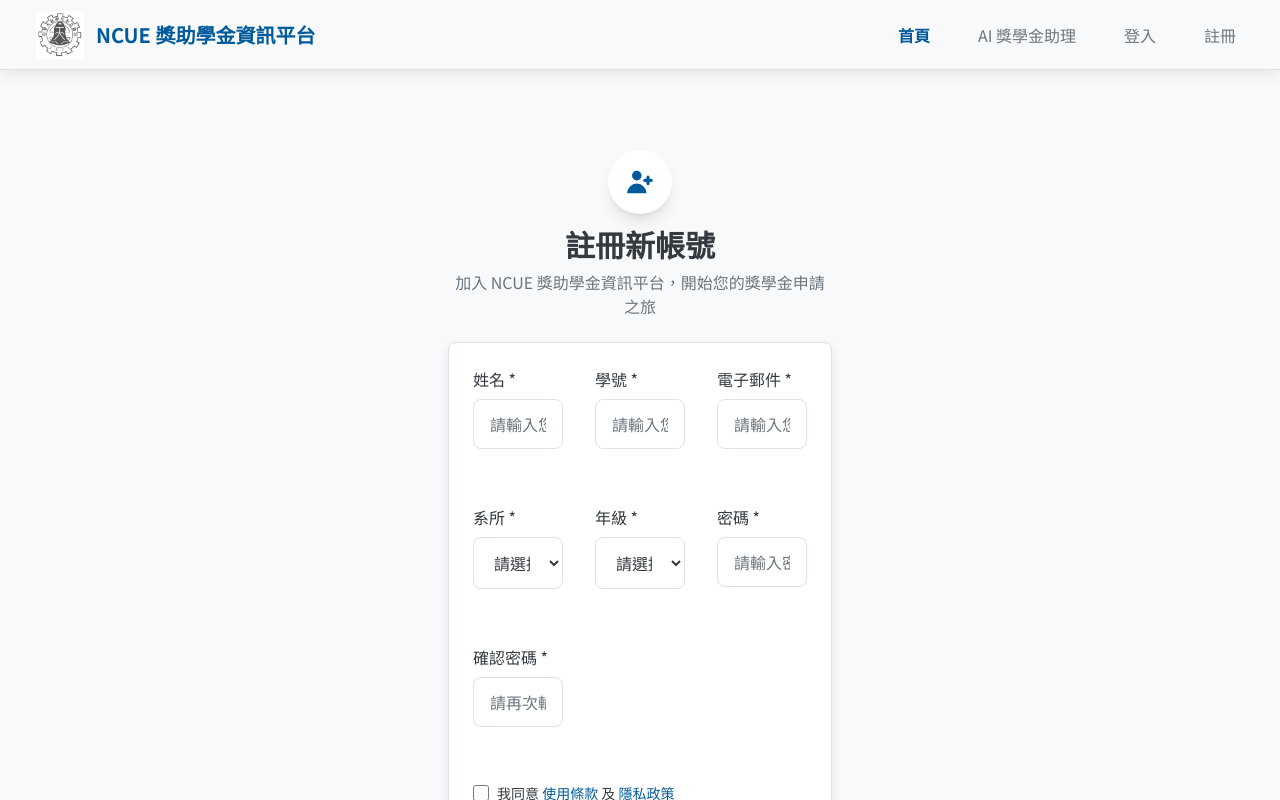
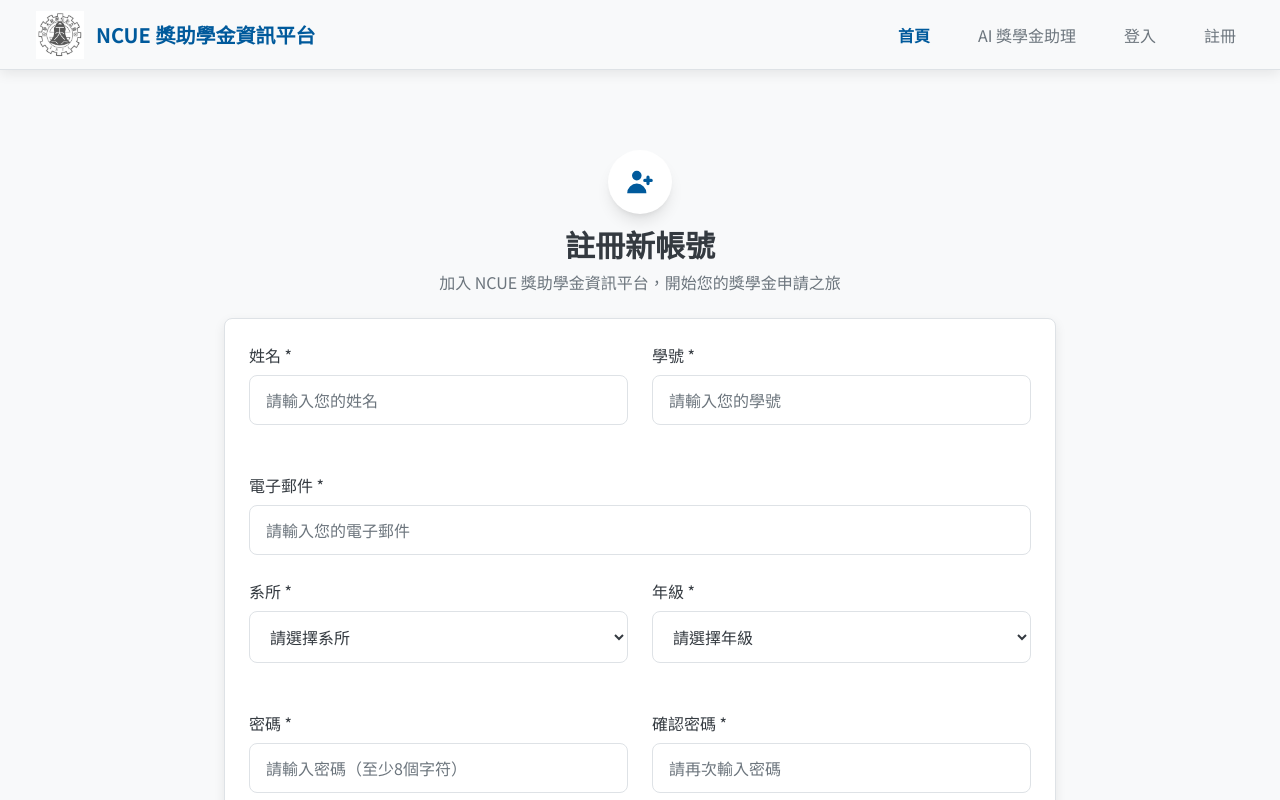
Before and after one commit to NCUESA/Dorm10-DMS, a Next.js app: page /register in a window 1280 px wide. Shown: the top 800 px of the page. Built offline with nearby package versions, Linux system fonts and the light colour scheme.

Commit message:
fix: register layout

```diff
--- a/src/app/(auth)/layout.jsx
+++ b/src/app/(auth)/layout.jsx
@@ -1,7 +1,7 @@
 export default function AuthLayout({ children }) {
   return (
     <div className="flex items-center justify-center py-4 sm:py-12 px-3 sm:px-6 lg:px-8" style={{ backgroundColor: 'var(--background)' }}>
-      <div className="w-full max-w-md space-y-8">
+      <div className="w-full max-w-4xl space-y-8">
         {children}
       </div>
     </div>
--- a/src/app/(auth)/register/page.jsx
+++ b/src/app/(auth)/register/page.jsx
@@ -196,7 +196,7 @@
 
   return (
     <div className="flex items-center justify-center py-8 px-4 sm:px-6 lg:px-8" style={{ backgroundColor: 'var(--background)' }}>
-      <div className="max-w-6xl w-full">
+      <div className="max-w-4xl w-full">
         {/* Logo 和標題 */}
         <div className="text-center mb-6">
           <div className="flex justify-center mb-3">
@@ -216,7 +216,7 @@
 
         {/* 註冊表單 */}
         <div className="card">
-          <form onSubmit={handleSubmit} className="space-y-8">
+          <form onSubmit={handleSubmit} className="space-y-6">
             {errors.submit && (
               <div className="p-4 rounded-lg" style={{ backgroundColor: '#fee', color: 'var(--error)', border: '1px solid var(--error)' }}>
                 {errors.submit}
@@ -229,7 +229,7 @@
               </div>
             )}
 
-            <div className="grid grid-cols-1 md:grid-cols-2 xl:grid-cols-3 gap-6 lg:gap-8">
+            <div className="grid grid-cols-1 sm:grid-cols-2 gap-4 sm:gap-6">
               <div className="form-group">
                 <label htmlFor="name" className="form-label">
                   姓名 *
@@ -268,8 +268,9 @@
                   <p className="form-error">{errors.studentId}</p>
                 )}
               </div>
+            </div>
 
-              <div className="form-group md:col-span-2 xl:col-span-1">
+            <div className="form-group">
               <label htmlFor="email" className="form-label">
                 電子郵件 *
               </label>
@@ -288,9 +289,8 @@
                 <p className="form-error">{errors.email}</p>
               )}
             </div>
-            </div>
 
-            <div className="grid grid-cols-1 md:grid-cols-2 xl:grid-cols-3 gap-6 lg:gap-8">
+            <div className="grid grid-cols-1 sm:grid-cols-2 gap-4 sm:gap-6">
               <div className="form-group">
                 <label htmlFor="department" className="form-label">
                   系所 *
@@ -334,7 +334,9 @@
                   <p className="form-error">{errors.year}</p>
                 )}
               </div>
+            </div>
 
+            <div className="grid grid-cols-1 sm:grid-cols-2 gap-4 sm:gap-6">
               <div className="form-group">
                 <label htmlFor="password" className="form-label">
                   密碼 *
@@ -354,9 +356,7 @@
                   <p className="form-error">{errors.password}</p>
                 )}
               </div>
-            </div>
 
-            <div className="grid grid-cols-1 md:grid-cols-2 xl:grid-cols-3 gap-6 lg:gap-8">
               <div className="form-group">
                 <label htmlFor="confirmPassword" className="form-label">
                   確認密碼 *
```
Lines whose indentation alone changed are shown as unchanged.
